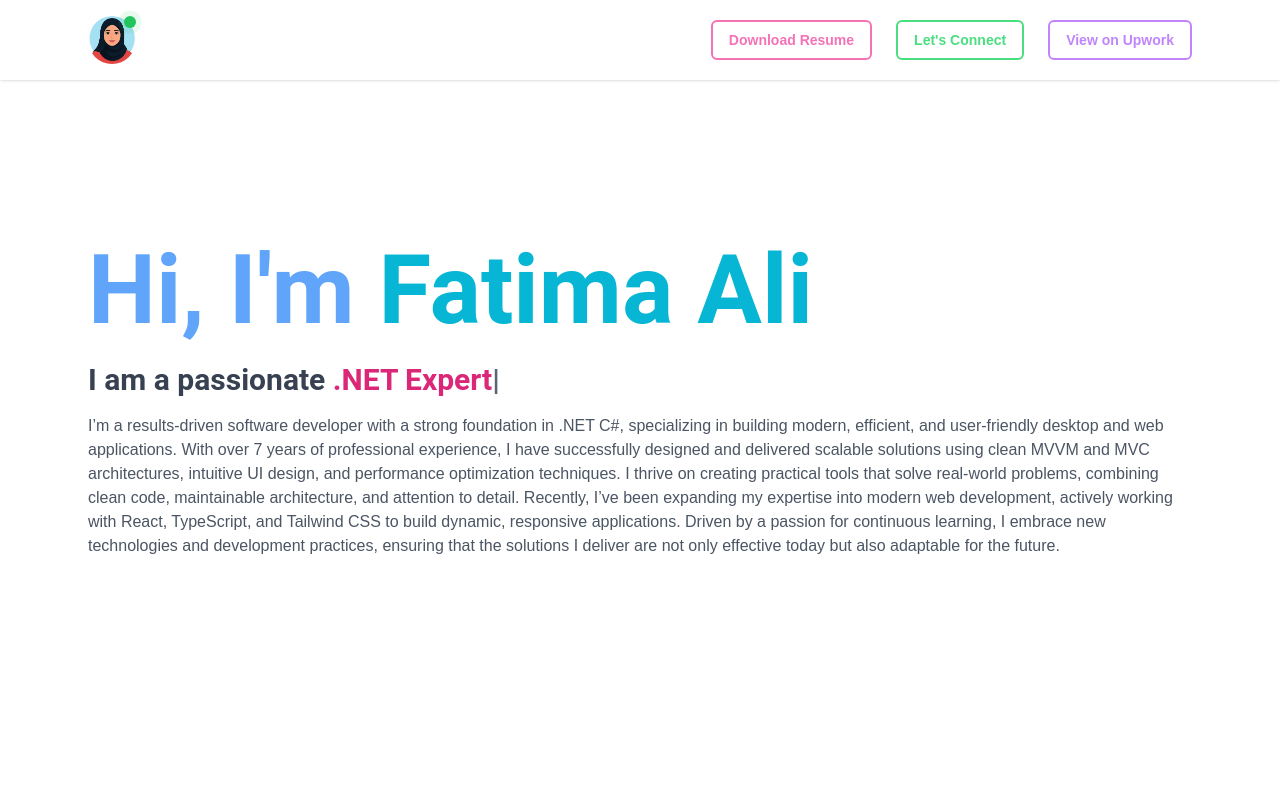
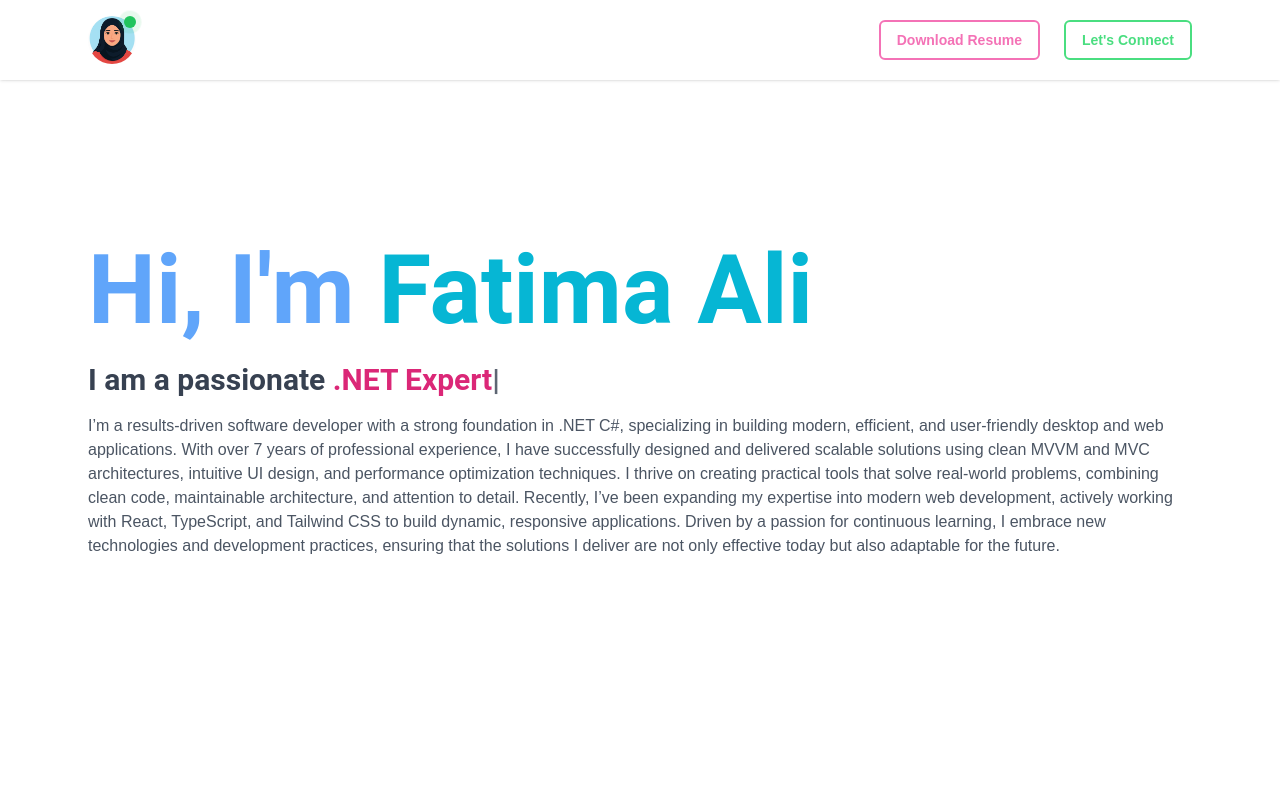
Before and after one commit to fatematahir10/Portfolio, a React (Vite) app: page / in a window 1280 px wide. Shown: the top 800 px of the page. Built offline with nearby package versions, Linux system fonts and the light colour scheme.

Commit message:
removed upwork link

```diff
--- a/src/components/Navbar.tsx
+++ b/src/components/Navbar.tsx
@@ -40,14 +40,14 @@ const Navbar: React.FC = () => {
           >
             Let's Connect
           </a>
-          <a
+          {/* <a
             href="https://www.upwork.com/freelancers/fatematahir?mp_source=share"
             target="_blank"
             rel="noopener noreferrer"
             className="px-4 py-2 border-2 text-sm border-purple-400 text-purple-400 font-semibold rounded-md hover:bg-purple-500 hover:text-black transition-all duration-300"
           >
             View on Upwork
-          </a>
+          </a> */}
         </div>
       </div>
 
@@ -67,14 +67,14 @@ const Navbar: React.FC = () => {
           >
             Let's Connect
           </a>
-          <a
+          {/* <a
             href="https://www.upwork.com/freelancers/fatematahir?mp_source=share"
             target="_blank"
             rel="noopener noreferrer"
             className="px-4 py-2 border-2 text-sm border-purple-400 text-purple-400 font-semibold rounded-md hover:bg-purple-500 hover:text-black transition-all duration-300 w-3/4 text-center"
           >
             View on Upwork
-          </a>
+          </a> */}
         </div>
       )}
     </nav>
--- a/src/components/Testimonials.tsx
+++ b/src/components/Testimonials.tsx
@@ -14,14 +14,14 @@ const Testimonials: React.FC = () => {
           </p>
           <div className="mt-4 relative">
             <span className="block text-cyan-400 font-semibold">– Long-term client</span>
-            <a
+            {/* <a
               href="https://www.upwork.com/freelancers/fatematahir?mp_source=share"
               target="_blank"
               rel="noopener noreferrer"
               className="absolute right-0 top-1 text-cyan-400 hover:text-black transition"
             >
               <FaExternalLinkAlt />
-            </a>
+            </a> */}
           </div>
         </div>
 
@@ -31,14 +31,14 @@ const Testimonials: React.FC = () => {
           </p>
           <div className="mt-4 relative">
             <span className="block text-pink-400 font-semibold">– Long-term client</span>
-            <a
+            {/* <a
               href="https://www.upwork.com/freelancers/fatematahir?mp_source=share"
               target="_blank"
               rel="noopener noreferrer"
               className="absolute right-0 top-1 text-pink-400 hover:text-black transition"
             >
               <FaExternalLinkAlt />
-            </a>
+            </a> */}
           </div>
         </div>
 
```
